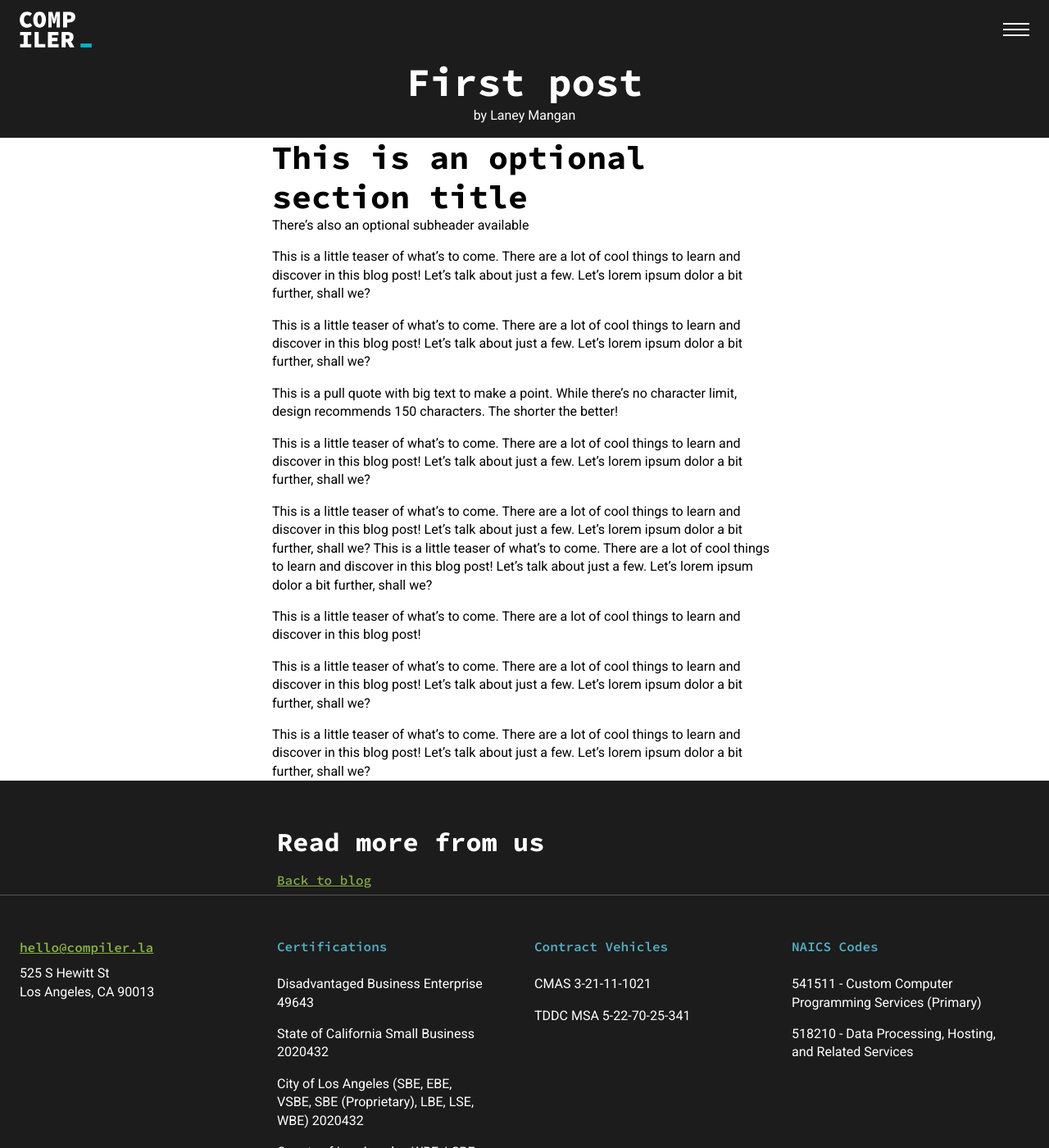
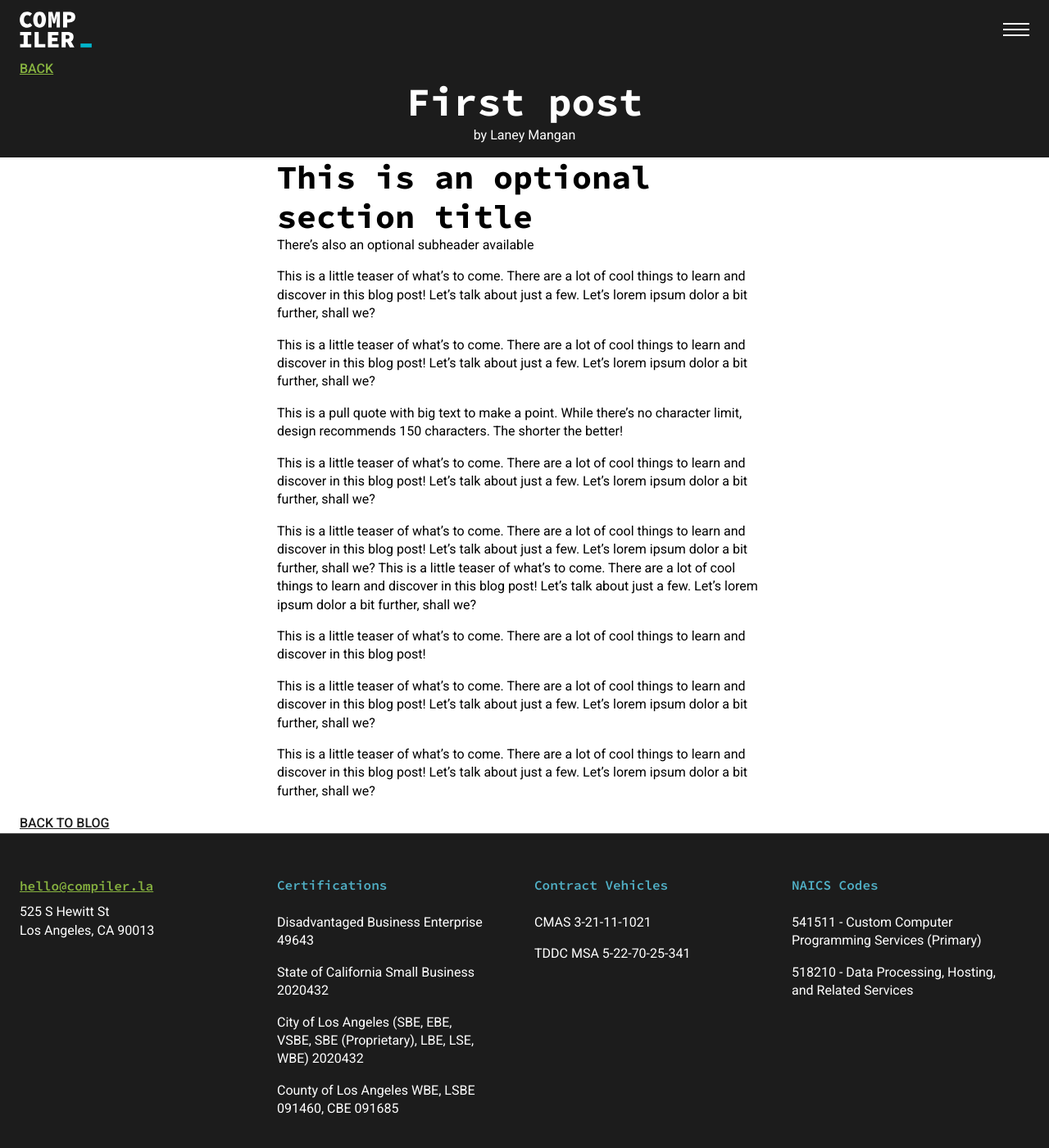
Before and after one commit to compilerla/compiler.la, a Jekyll site: the page built from _posts/2023-10-1-blog.md, in a window 1280 px wide and 1400 px high. Shown: the whole window at 82% size. Built offline with Jekyll 4.4.1, drawn with Linux system fonts in a browser that asks for light colours.

Commit message:
feat(blog): add back

```diff
--- a/_layouts/blog_post.html
+++ b/_layouts/blog_post.html
@@ -4,21 +4,22 @@ layout: default
 
 <article>
     <div class="row">
+        <div class="">
+            <a class="text-uppercase" href="/blog">Back</a>
+        </div>
         <div class="col-md-6 d-flex offset-md-3 text-center flex-column justify-content-center">
             <h1>{{ page.title }}</h1>
             <p>by {{ page.author }}</p>
         </div>
     </div>
     <div class="bg-w-100 position-relative bg-white">
-        <div class="col-md-6 offset-md-3 text-black">
-            {{ content }}
+        <div class="row">
+            <div class="col-md-6 offset-md-3 text-black">
+                {{ content }}
+            </div>
+            <div class="">
+                <a class="text-uppercase" href="/blog">Back to blog</a>
+            </div>
         </div>
     </div>
 </article>
-
-<div class="row">
-    <div class="col-md-6 offset-md-3">
-        <h3>Read more from us</h3>
-        <h4><a href="/blog/">Back to blog</a></h4>
-    </div>
-</div>
```
Also changed, not shown: _posts/2023-10-1-blog.md (+2 -2 lines), blog.html (+4 -5 lines).
